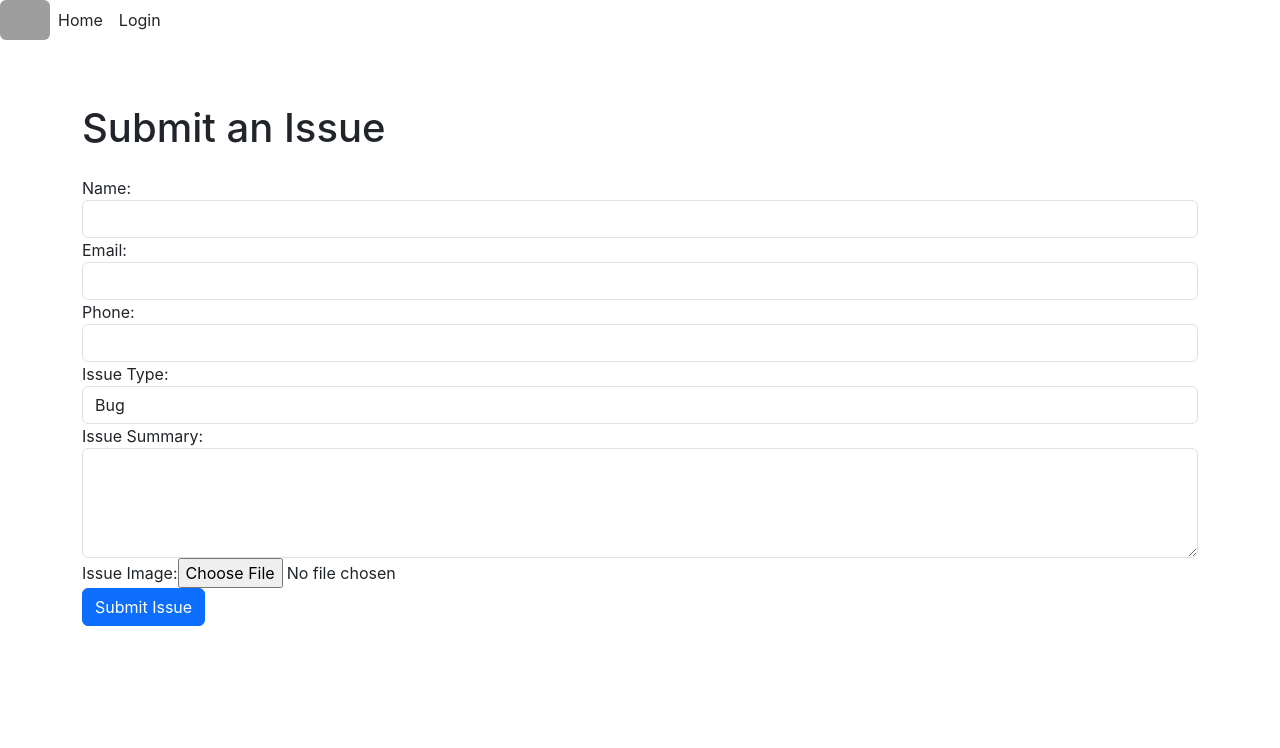
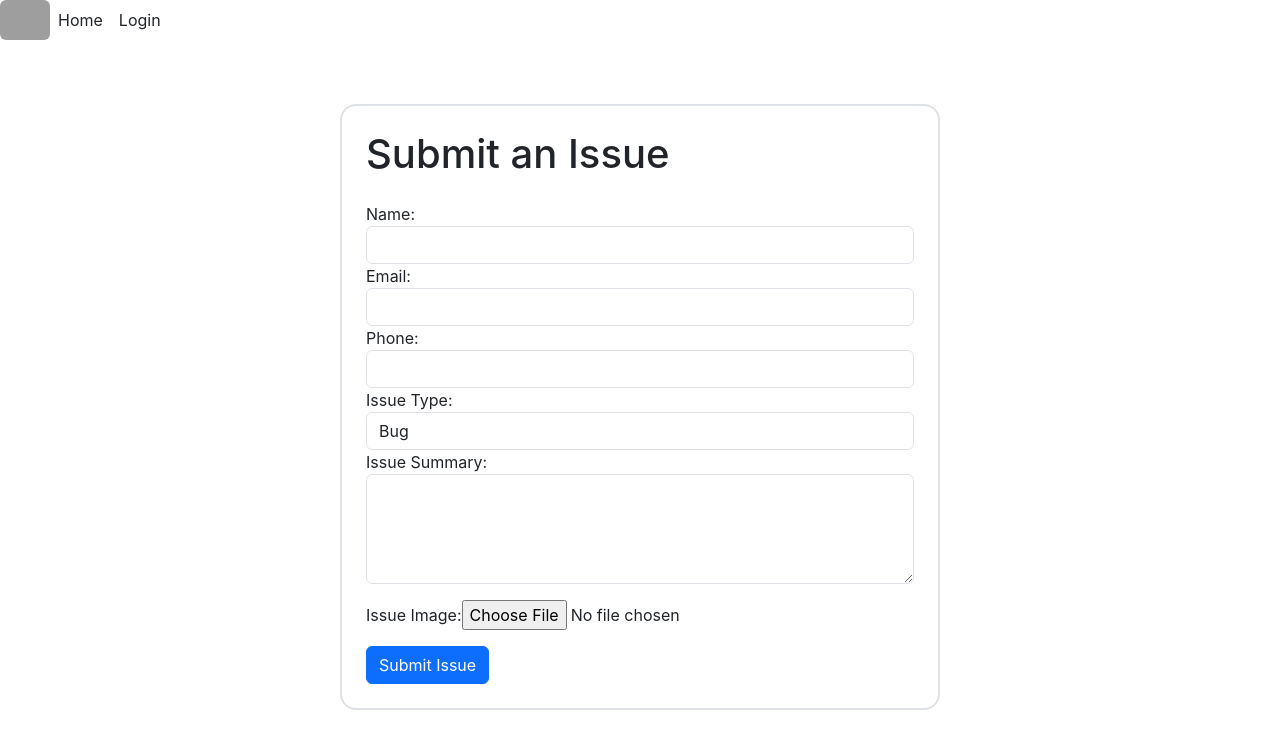
Before and after one commit to bishal-dd/jnec_support_system_project, a React (Create React App) app in the folder client/: page / in a window 1280 px wide. Shown: the top 748 px of the page. Built offline with nearby package versions, Linux system fonts and the light colour scheme; grey boxes are pictures that could not be loaded.

Commit message:
home page brought to the center

```diff
--- a/client/src/component/Admin/AdminHome/AdminHome.js
+++ b/client/src/component/Admin/AdminHome/AdminHome.js
@@ -15,6 +15,7 @@ export default function AdminHome() {
         </div>
       </div>
       <div className="row">
+
         <table class="table text-center mt-5 table-bordered border-dark">
           <thead>
             <tr>
--- a/client/src/component/User/HomeComp/HomeComp.js
+++ b/client/src/component/User/HomeComp/HomeComp.js
@@ -2,9 +2,12 @@ import React from "react";
 
 export default function HomeComp() {
   return (
-    <div className="container mt-5">
+    <div
+      className="container border border-2 rounded-4 p-4 mt-5"
+      style={{ maxWidth: "600px" }}
+    >
       <h1 className="mb-4">Submit an Issue</h1>
-      <form action="submit.php" method="post" enctype="multipart/form-data">
+      <form method="post" enctype="multipart/form-data">
         <div className="form-group">
           <label htmlFor="name">Name:</label>
           <input type="text" id="name" name="name" className="form-control" />
@@ -45,7 +48,7 @@ export default function HomeComp() {
             className="form-control"
           ></textarea>
         </div>
-        <div className="form-group">
+        <div className="form-group mt-3">
           <label htmlFor="issue-image">Issue Image:</label>
           <input
             type="file"
@@ -55,7 +58,7 @@ export default function HomeComp() {
           />
         </div>
 
-        <button type="submit" className="btn btn-primary">
+        <button type="submit" className="btn btn-primary mt-3">
           Submit Issue
         </button>
       </form>
```
